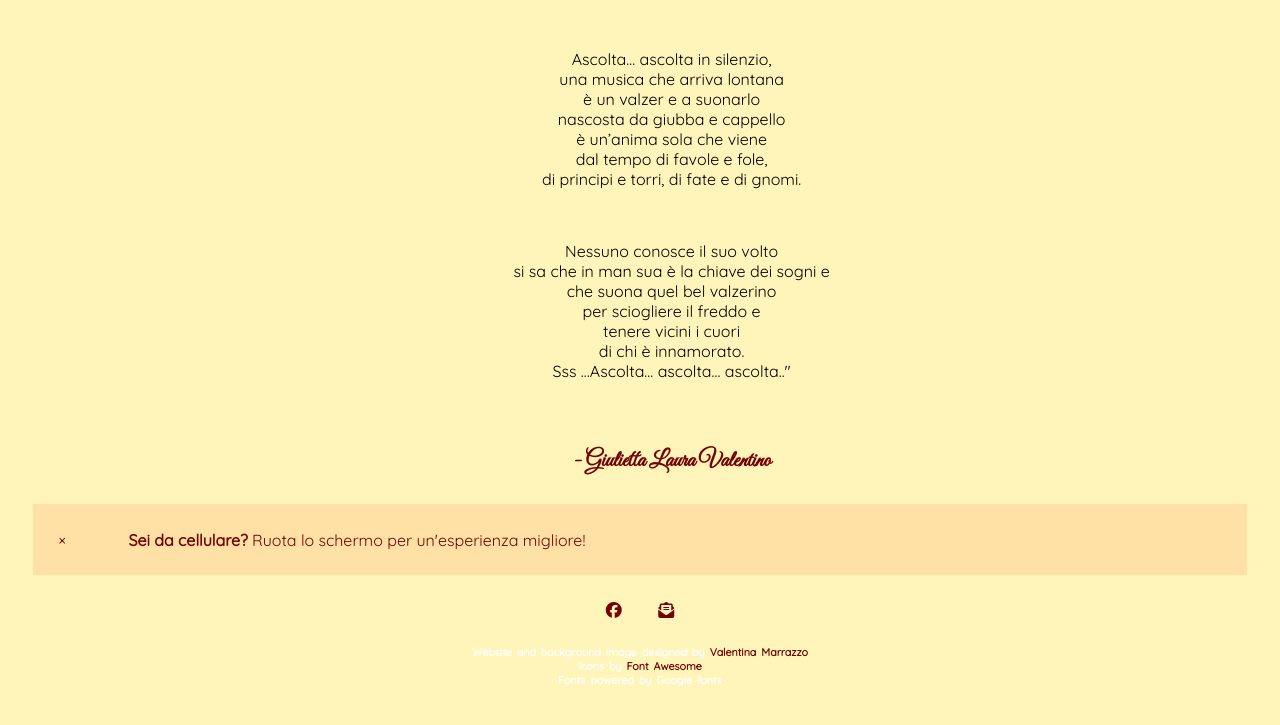
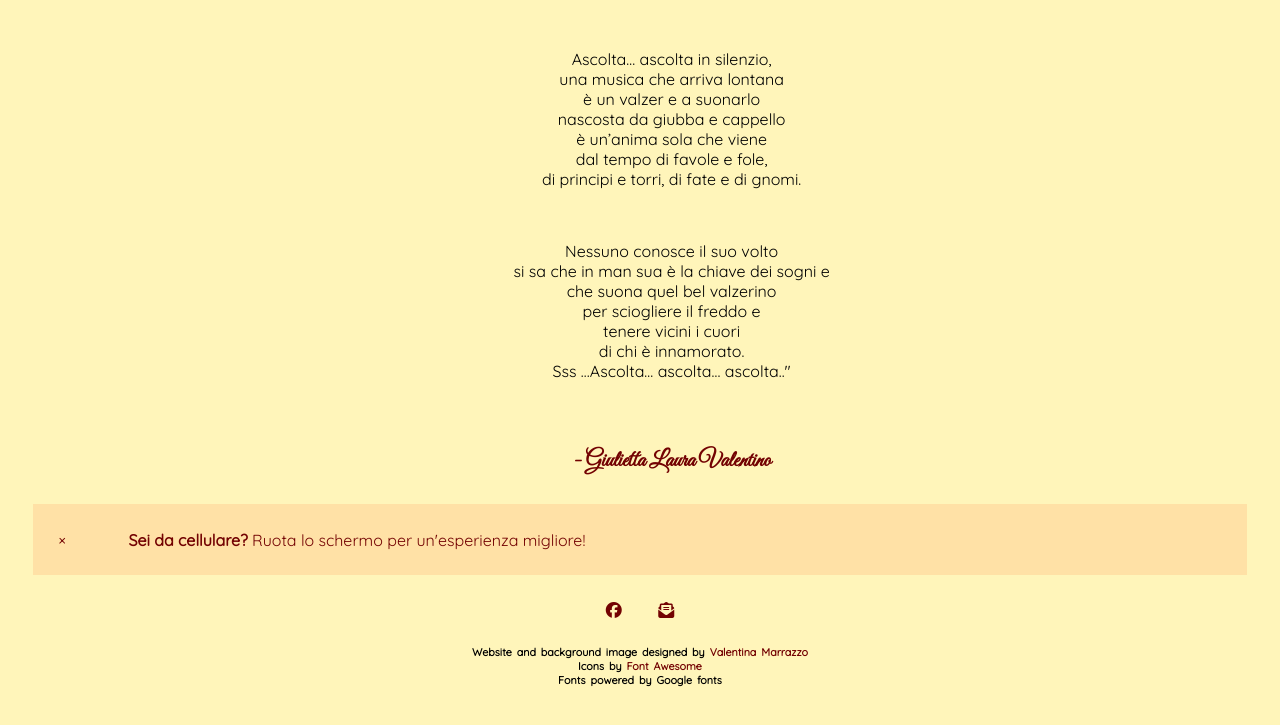
Before and after one commit to ValentinaMarrazzo/giuliettart, a plain HTML site: page gallery.html in a window 1280 px wide. Shown: the part 1389-2114 px from the top of the page. Drawn offline with Linux system fonts and the light colour scheme.

Commit message:
Update gallery.html

```diff
--- a/gallery.html
+++ b/gallery.html
@@ -236,7 +236,7 @@ function showSlides(n, no) {
  		<div id="footer" class="container-fluid">
  		<a href="workinprogress.html"><i class="fab fa-facebook"></i> </a>
  		<a href="workinprogress.html"><i class="fas fa-envelope-open-text"></i></a>
- 		<h6 style="color: white; word-spacing: 2px">Website and background image designed by <a href="https://www.linkedin.com/in/valentina-marrazzo-21b914198/">Valentina Marrazzo</a>
+ 		<h6 style=" word-spacing: 2px">Website and background image designed by <a href="https://www.linkedin.com/in/valentina-marrazzo-21b914198/">Valentina Marrazzo</a>
 		<br>Icons by <a href="https://fontawesome.com/">Font Awesome</a>
 		<br>Fonts powered by Google fonts
 		</h6>
```
